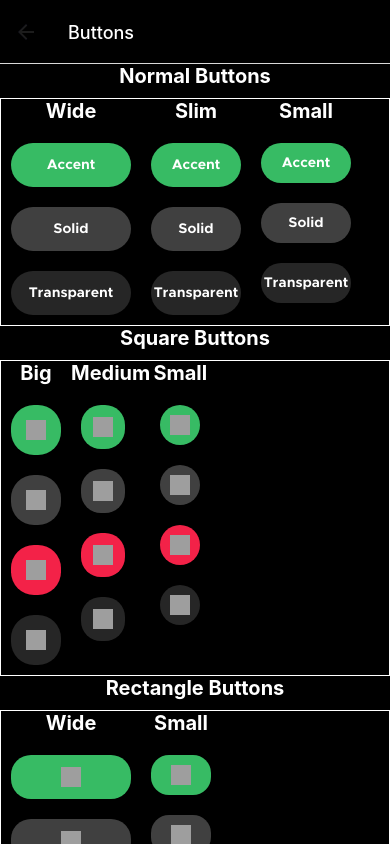
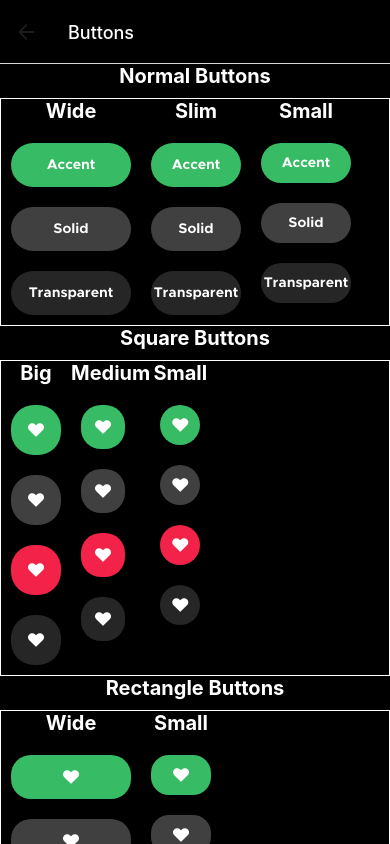
Before and after one commit to Costa-Alexandre/ambient-FE, a React Native app: screen /Buttons in a window 390 px wide. Built offline with nearby package versions, Linux system fonts and the light colour scheme; grey boxes are pictures that could not be loaded.

Commit message:
fixed button icons with new icon font

```diff
--- a/components/buttons/ButtonRect.js
+++ b/components/buttons/ButtonRect.js
@@ -2,6 +2,7 @@ import React from 'react';
 import { StyleSheet, Image, View, TouchableOpacity } from 'react-native';
 import { useState } from 'react';
 import { globalStyles } from '../../styles/global';
+import CustomIcon from '../icons/CustomIcons';
 
 export default function ButtonRect(props) {
 
@@ -20,7 +21,7 @@ export default function ButtonRect(props) {
         style={[styles.button, globalStyles[props.type], globalStyles[props.size]]}
         onPress={() => onPress(like)}
       >
-        <Image source={require('../../assets/icons/liked-false-icon.png')} style={styles.image} />
+        <CustomIcon name={"LikedTrue"} size={20} color='#fff' />
       </TouchableOpacity>
     </View>
   );
--- a/components/buttons/ButtonSquare.js
+++ b/components/buttons/ButtonSquare.js
@@ -2,6 +2,7 @@ import React from 'react';
 import { StyleSheet, Image, View, TouchableOpacity } from 'react-native';
 import { useState } from 'react';
 import { globalStyles } from '../../styles/global';
+import CustomIcon from '../icons/CustomIcons';
 
 export default function ButtonSquare(props) {
 
@@ -20,7 +21,7 @@ export default function ButtonSquare(props) {
         style={[styles.button, globalStyles[props.type], globalStyles[props.size]]}
         onPress={() => onPress(like)}
       >
-        <Image source={require('../../assets/icons/liked-false-icon.png')} style={styles.image} />
+        <CustomIcon name={"LikedTrue"} size={20} color='#fff' />
       </TouchableOpacity>
     </View>
   );
```
